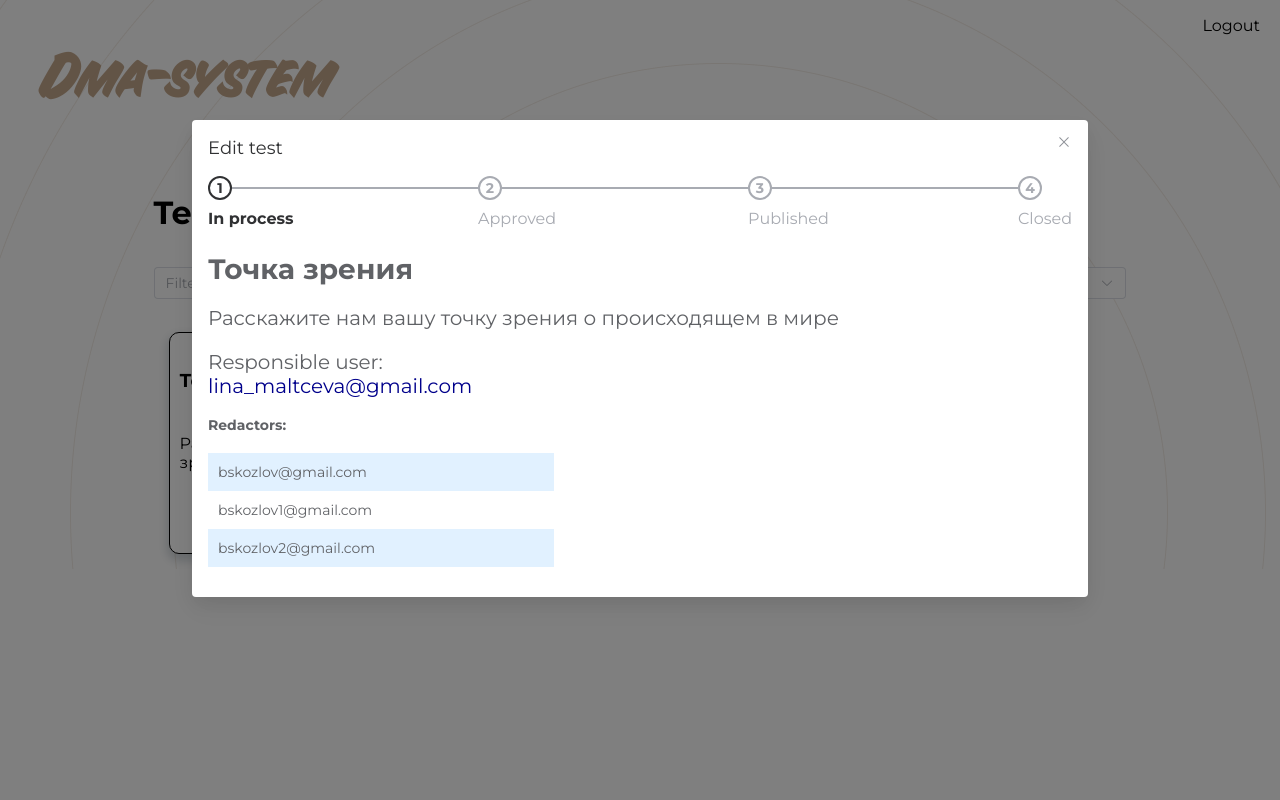
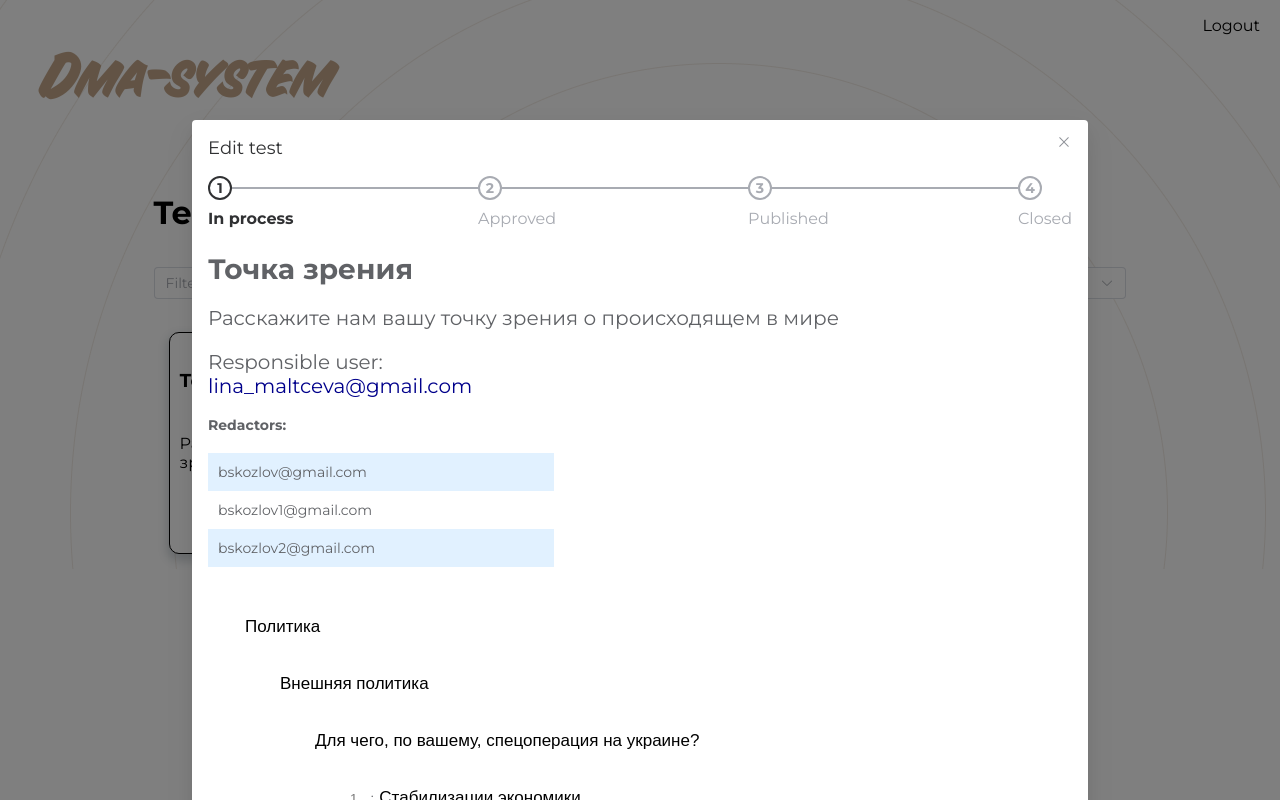
Before and after one commit to L1nk0r/dma-system-frontend, a Vue app: page /tests in a window 1280 px wide. Both pictures are taken after a click on the element 315 px from the left and 443 px from the top of the page. Built offline with nearby package versions, Linux system fonts and the light colour scheme; data requests are answered from the project's data file.

Commit message:
Add editor fields for all items

```diff
--- /dev/null
+++ b/src/components/ds_edit_dir/ds_edit_answer.vue
@@ -0,0 +1,75 @@
+<template>
+  <div class="edit_answer">
+    <input
+      type="text"
+      class="input_weight"
+      v-model="this.weight"
+      @change="set_answer_weight()"
+      placeholder="Вес ответа"
+    />
+    :
+    <input
+      type="text"
+      class="editor_input_field"
+      v-model="this.name"
+      @change="set_answer_name()"
+      placeholder="Ответ"
+    />
+  </div>
+</template>
+
+<script>
+export default {
+  name: "dsEditAnswer",
+  data() {
+    return {
+      weight: "",
+      name: "",
+    };
+  },
+  props: {
+    answer: {
+      type: Object,
+      default: () => {},
+    },
+  },
+  methods: {
+    set_answer_name() {
+      console.log(this.name);
+      this.answer.set_answer(this.name);
+    },
+    set_answer_weight() {
+      console.log(this.weight);
+      this.answer.set_weight(this.weight);
+    },
+  },
+  mounted(){
+     this.weight = this.answer.weight;
+     this.name = this.answer.text;
+  }
+};
+</script>
+
+<style>
+.edit_answer {
+  width: 90%;
+  padding: 20px;
+  margin: 15px;
+  /* border: 1px solid green; */
+  border-radius: 15px;
+}
+
+.input_weight {
+  border: 1px solid black;
+  width: 15px;
+}
+
+.input_weight:focus {
+  outline: none;
+}
+
+.input_weight:not(:placeholder-shown) {
+  border: none;
+  color: rgba(63, 63, 63, 0.7);
+}
+</style>
--- /dev/null
+++ b/src/components/ds_edit_dir/ds_edit_category.vue
@@ -0,0 +1,76 @@
+<template>
+  <div class="edit_categoty_container" @click="chooseCategory()">
+    <input
+      type="text"
+      v-model="this.name"
+      placeholder="Имя категории"
+      class="editor_input_field"
+      @change="changeCategoryName()"
+    />
+
+    <div class="categories_container" v-if="category.elements_type === 'cat'">
+      <ds-edit-subcategory
+        v-for="sub_cat in category.categories"
+        :key="sub_cat.id"
+        :subCategory="sub_cat"
+      />
+    </div>
+
+    <div class="categories_container" v-if="category.elements_type === 'que'">
+      <ds-edit-question
+        v-for="que in category.questions"
+        :key="que.id"
+        :question="que"
+      />
+    </div>
+  </div>
+</template>
+
+<script>
+/* import dsSubCategory from "./ds_subcategory.vue";
+import dsQuestion from "./ds_question.vue"; */
+import dsEditSubcategory from "./ds_edit_subcategory.vue"
+import dsEditQuestion from "./ds_edit_question.vue"
+export default {
+  name: "editCategory",
+  components: {
+    /* dsSubCategory,
+    dsQuestion, */
+    dsEditSubcategory,
+    dsEditQuestion
+  },
+  data() {
+    return {
+      name: "",
+    };
+  },
+  props: {
+    category: {
+      type: Object,
+      default: () => {},
+    },
+  },
+  methods: {
+    changeCategoryName() {
+      this.category.set_name(this.name);
+    },
+    chooseCategory() {
+      console.log(this.category.name);
+    },
+  },
+  computed: {},
+  mounted() {
+     this.name = this.category.name;
+  },
+};
+</script>
+
+<style>
+.edit_categoty_container {
+  width: 90%;
+  padding: 20px;
+  margin: 15px;
+  /* border: 1px solid blue; */
+  border-radius: 15px;
+}
+</style>
--- /dev/null
+++ b/src/components/ds_edit_dir/ds_edit_question.vue
@@ -0,0 +1,56 @@
+<template>
+  <div class="edit_question">
+    <input
+      v-model="this.name"
+      placeholder="Вопрос"
+      class="editor_input_field"
+      @change="changeQuestionName()"
+    />
+
+    <!--               Answers                -->
+
+    <ds-edit-answer v-for="ans in question.answers" :key="ans.id" :answer="ans" />
+  </div>
+</template>
+
+<script>
+/* import dsAnswer from "./ds_answer.vue"; */
+import dsEditAnswer from "./ds_edit_answer.vue"
+export default {
+  name: "dsEditQuestion",
+  components: {
+    /* dsAnswer, */
+    dsEditAnswer
+  },
+  data() {
+    return {
+      name: "",
+    };
+  },
+  props: {
+    question: {
+      type: Object,
+      default: () => {},
+    },
+  },
+  methods: {
+    changeQuestionName() {
+      this.question.set_question(this.name);
+    },
+  },
+  mounted() {
+     this.name = this.question.question;
+  },
+  computed: {},
+};
+</script>
+
+<style>
+.edit_question {
+  width: 90%;
+  padding: 20px;
+  margin: 15px;
+  /* border: 1px solid red; */
+  border-radius: 15px;
+}
+</style>
--- /dev/null
+++ b/src/components/ds_edit_dir/ds_edit_subcategory.vue
@@ -0,0 +1,84 @@
+<template>
+  <div class="edit_subcategoty_container">
+    <input
+      v-model="this.name"
+      placeholder="Имя подкатегории"
+      class="editor_input_field"
+      @change="changeCategoryName()"
+    />
+
+    <ds-edit-question
+      v-for="ques in subCategory.questions"
+      :key="ques.id"
+      :question="ques"
+    />
+  </div>
+</template>
+
+<script>
+import dsEditQuestion from "./ds_edit_question.vue"
+export default {
+  name: "editSubCategory",
+  components: {
+    dsEditQuestion
+  },
+  data() {
+    return {
+      name: "",
+    };
+  },
+  props: {
+    subCategory: {
+      type: Object,
+      default: () => {},
+    },
+  },
+  methods: {
+    changeCategoryName() {
+      this.subCategory.set_name(this.name);
+    },
+  },
+  mounted() {
+     this.name = this.subCategory.name;
+  },
+};
+</script>
+
+<style>
+.edit_subcategoty_container {
+  width: 90%;
+  padding: 20px;
+  margin: 15px;
+  /* border: 1px solid yellow; */
+  border-radius: 15px;
+}
+
+.editor_input_field {
+  border: none;
+  border-bottom: 2px solid rgba(120, 120, 249, 0);
+  font-size: 17px;
+
+  width: 90%;
+
+  transition: 0.4s;
+
+  color: rgba(120, 120, 249, 0.4);
+}
+
+.editor_input_field:not(:placeholder-shown) {
+  border: none;
+  color: black;
+
+  width: 90%;
+}
+
+.editor_input_field:focus {
+  outline: none;
+  border-bottom: 2px solid rgba(120, 120, 249, 0.7);
+  width: 70%;
+
+  color: rgba(120, 120, 249, 0.9);
+
+  padding: 5px;
+}
+</style>
--- a/src/components/ds_test_cart.vue
+++ b/src/components/ds_test_cart.vue
@@ -54,12 +54,24 @@
             v-for="item in cart_data.redactors"
             :key="item"> {{ item.login }} </li>
          </ul>
+         <div class="questions_container">
+            <ds-edit-category
+                v-for="elem in cart_data.categories"
+                :key="elem.id"
+                :category="elem"
+            />
+         </div>
   </el-dialog>
 
 </template>
 
 <script>
+import dsEditCategory from "./ds_edit_dir/ds_edit_category.vue"
 export default{
+   name: 'testCart',
+   components: {
+      dsEditCategory
+   },
    data(){
       return {
          modalVisible: false,
```
